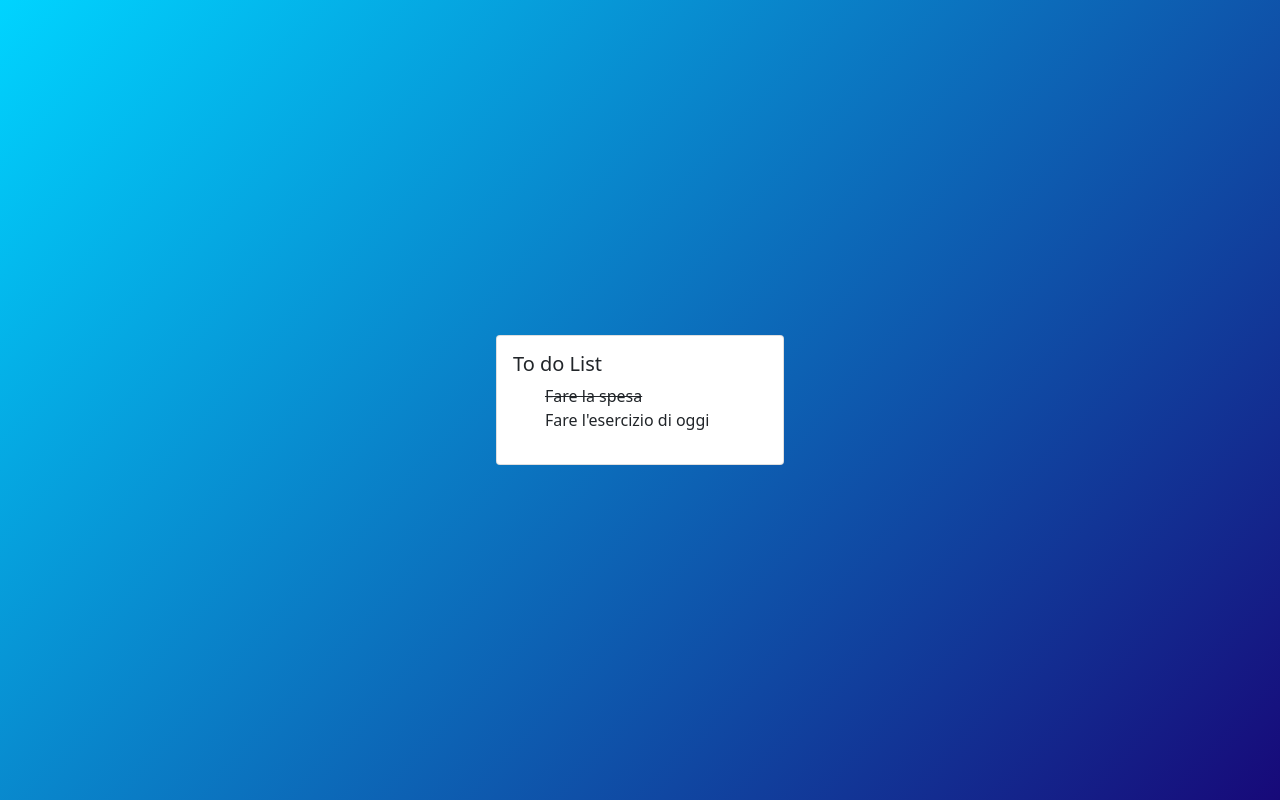
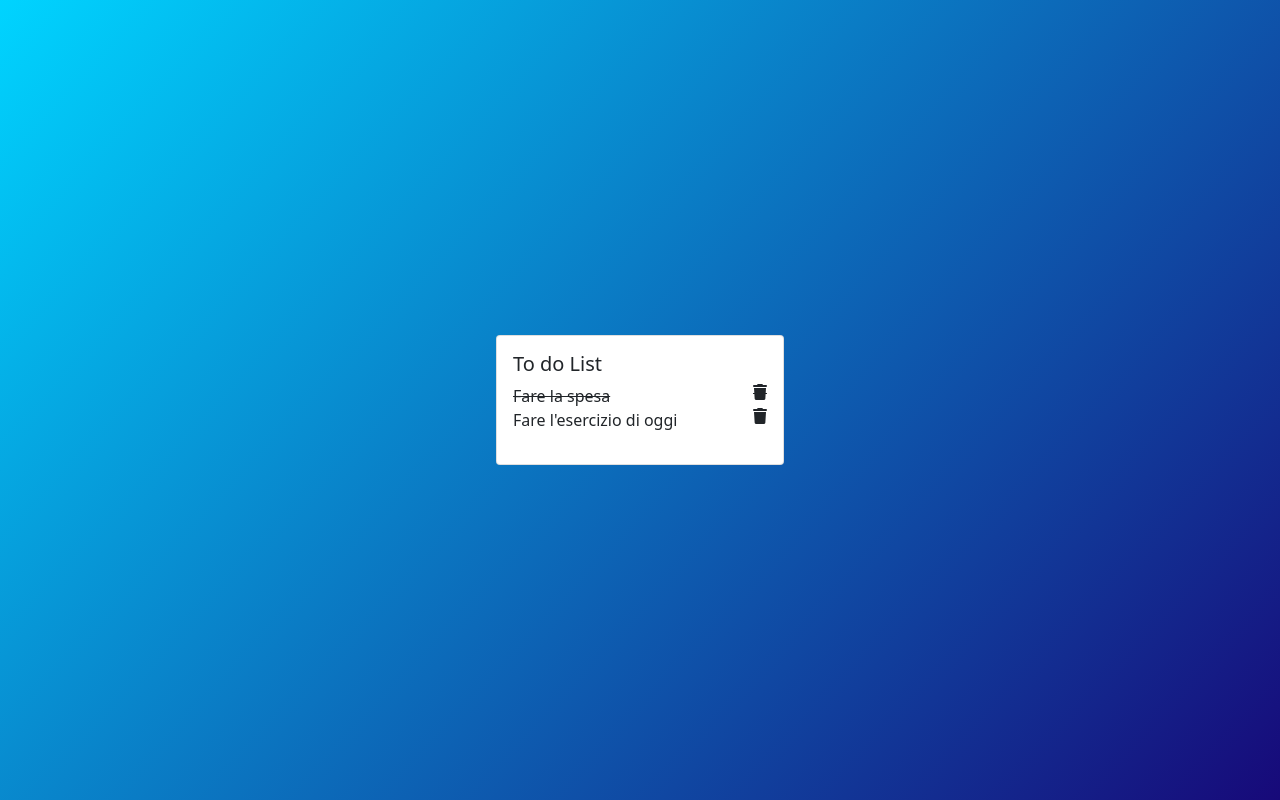
Before and after one commit to bronzo97/vue-todolist, a plain HTML site: page index.html in a window 1280 px wide. Drawn offline with nearby package versions, Linux system fonts and the light colour scheme.

Commit message:
mileatone 2 done

```diff
--- a/index.html
+++ b/index.html
@@ -6,6 +6,7 @@
     <meta name="viewport" content="width=device-width, initial-scale=1.0">
     <script src="https://cdn.jsdelivr.net/npm/vue@2/dist/vue.js"></script>
     <link href="https://cdn.jsdelivr.net/npm/bootstrap@5.1.3/dist/css/bootstrap.min.css" rel="stylesheet" integrity="sha384-1BmE4kWBq78iYhFldvKuhfTAU6auU8tT94WrHftjDbrCEXSU1oBoqyl2QvZ6jIW3" crossorigin="anonymous">
+    <link rel="stylesheet" href="https://cdnjs.cloudflare.com/ajax/libs/font-awesome/6.1.1/css/all.min.css">
     <link rel="stylesheet" href="styles/style.css">
     <title>To do list</title>
 </head>
@@ -23,6 +24,7 @@
                                 <li v-for="item in listItems"
                                     :class="item.done === true ? 'text-decoration-line-through' : '' " class="list-item">
                                     {{item.text}}
+                                    <i class="fa-solid fa-trash" @click="delate"></i>
                                 </li>
                             </ul>
                         </div>
--- a/js/main.js
+++ b/js/main.js
@@ -19,6 +19,8 @@ const mainVue = new Vue({
         listItems: listElements,
 },
     methods: {
-
+        delate: function(item) {
+            this.listItems.splice(item, 1);
+        },
 }
 });
--- a/styles/style.css
+++ b/styles/style.css
@@ -9,6 +9,12 @@ body {
     /* margin: 0 auto; */
 }
 
+ul {
+    padding-inline-start: 0px;
+}
+
 .list-item {
     list-style: none;
+    display: flex;
+    justify-content: space-between;
 }
```
